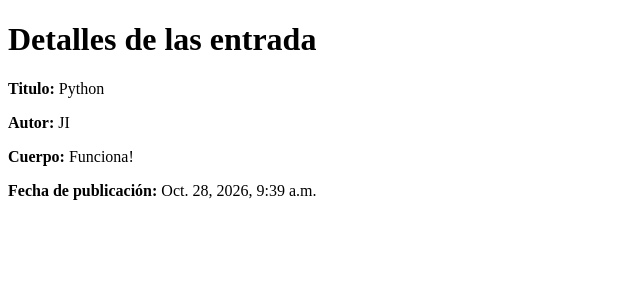
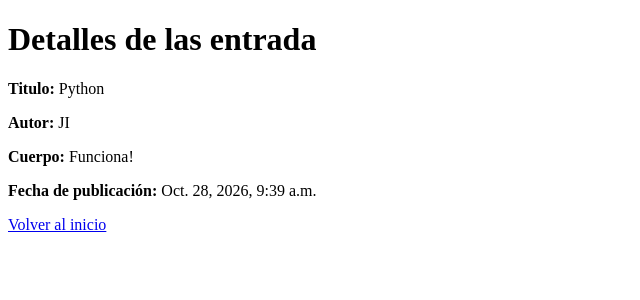
Before and after one commit to Diru-sys/DJANGO, a Django app: page /blog/1 in a window 1280 px wide. Shown: the top 300 px of the page, without its empty margins (0-640 px from the left). Run offline with Django 5.2, Linux system fonts and the light colour scheme; data comes from the database, SQL or seed files in the repository.

Commit message:
calvario

```diff
--- a/primerProyecto/blog/templates/blog/detalles.html
+++ b/primerProyecto/blog/templates/blog/detalles.html
@@ -12,6 +12,7 @@
         <p><strong>Autor: </strong>{{post.autor}} </p>
         <p><strong>Cuerpo: </strong>{{post.cuerpo}} </p>
         <p><strong>Fecha de publicación: </strong>{{post.fecha_publicacion}} </p>
+        <p><a href="{% url 'principal' %}">Volver al inicio</a></p>
     </main>
 </body>
 </html>
```
